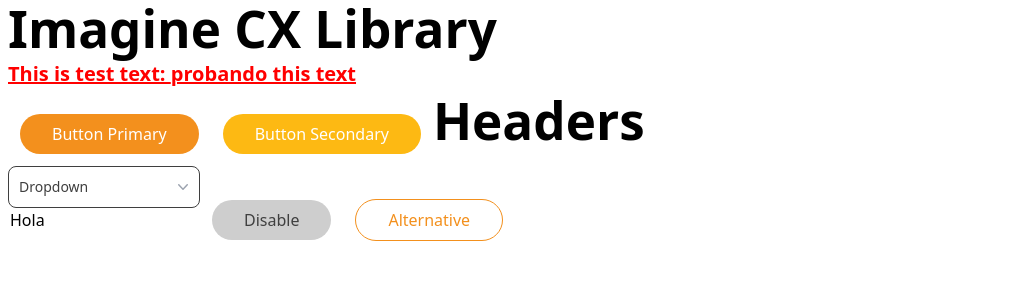
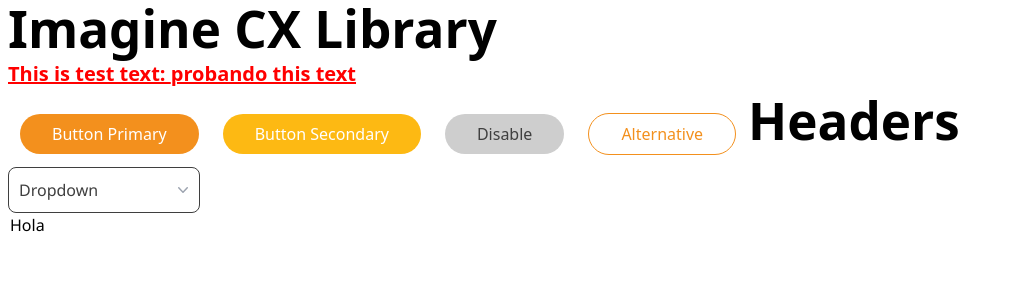
Before and after one commit to Imagine-CX/imaginecx-library, a React (Vite) app: page / in a window 1280 px wide. Shown: the top 300 px of the page, without its empty margins (0-1013 px from the left). Built offline with nearby package versions, Linux system fonts and the light colour scheme.

Commit message:
starting the dropdown component

```diff
--- a/src/App.tsx
+++ b/src/App.tsx
@@ -8,13 +8,13 @@ function App() {
       <Helloworld text={'probando this text'} />
       <Button text="Button Primary" color="icx-btn-primary" />
       <Button text="Button Secondary" color="icx-btn-secondary" />
+      <Button text="Disable" color="icx-btn-disable" />
+      <Button text="Alternative" color="icx-btn-alternative" />
       <Header text="Headers" variant="h1" />
       <br />
       <Dropdown title="Dropdown">
         <option value="1">Hola</option>
       </Dropdown>
-      <Button text="Disable" color="icx-btn-disable" />
-      <Button text="Alternative" color="icx-btn-alternative" />
     </div>
   );
 }
--- a/src/components/Selects/Dropdown.tsx
+++ b/src/components/Selects/Dropdown.tsx
@@ -5,11 +5,11 @@ export interface IDropdown {
 
 export const Dropdown = ({ children, title }: IDropdown) => {
   return (
-    <div className="icx-relative icx-inline-block icx-text-left">
+    <div className="icx-relative icx-inline-block icx-text-left icx-font-imagine icx-text-md">
       <div>
         <button
           type="button"
-          className="icx-text-sm icx-text-disable-200 icx-bg-neutral-100 icx-border icx-border-disable-200 icx-rounded-[0.5rem] icx-p-2.5 icx-min-w-[12rem] icx-flex icx-justify-between icx-items-center icx-gap-x-1.5 "
+          className="icx-text-disable-200 icx-bg-neutral-100 icx-border icx-border-disable-200 icx-rounded-[0.5rem] icx-p-2.5 icx-min-w-[12rem] icx-flex icx-justify-between icx-items-center icx-gap-x-1.5 "
         >
           {title}
           <svg
@@ -26,7 +26,7 @@ export const Dropdown = ({ children, title }: IDropdown) => {
           </svg>
         </button>
       </div>
-      {children}
+      <div className="icx-absolute icx-right-0 icx-z-10 icx-w-full icx-origin-top-right icx-rounded-md">{children}</div>
     </div>
   );
 };
--- a/tailwind.config.js
+++ b/tailwind.config.js
@@ -27,12 +27,12 @@ export default {
         },
         disable: {
           100: '#CECECE',
-          200: '#3F3F3F'
+          200: '#3F3F3F',
         },
       },
       fontFamily: {
-        'font': ['Segoe UI', 'sans-serif']
-      }
+        imagine: ['Segoe UI', 'sans-serif'],
+      },
     },
   },
   plugins: [],
```
